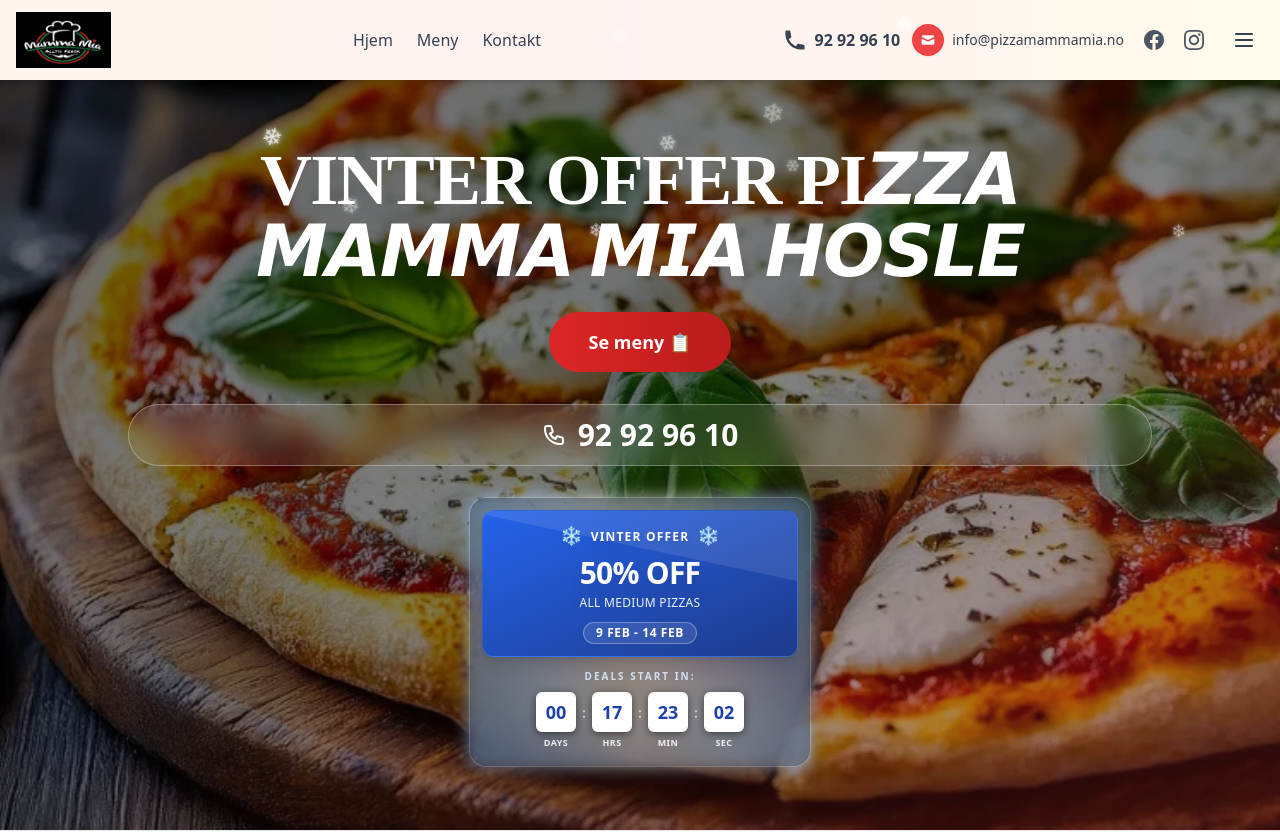
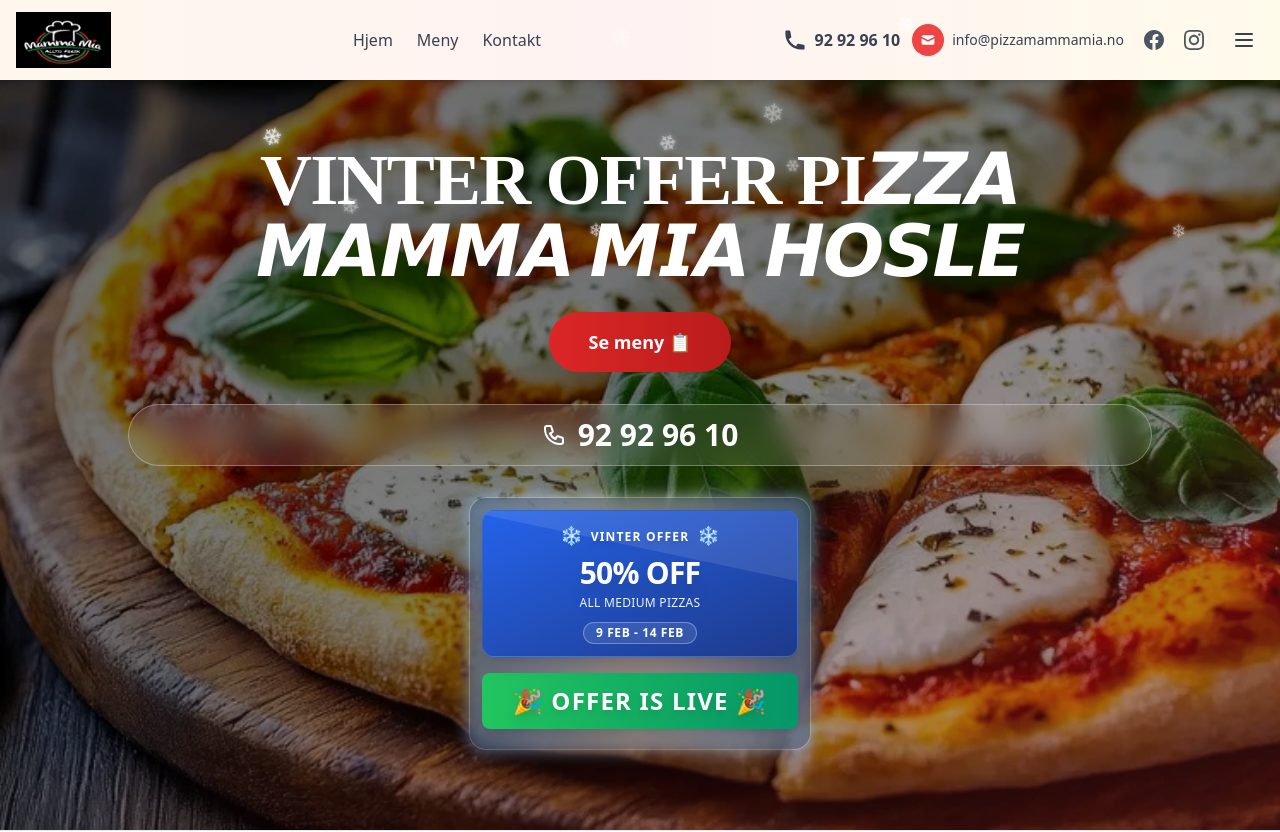
Before and after one commit to iishantsharmaa-bit/pizzafinal, a Next.js app: page / in a window 1280 px wide. Shown: the top 832 px of the page. Built offline with nearby package versions, Linux system fonts and the light colour scheme.

Commit message:
offer is live

```diff
--- a/app/components/OfferCountdown.js
+++ b/app/components/OfferCountdown.js
@@ -3,12 +3,6 @@
 import { useState, useEffect } from 'react';
 
 export default function OfferCountdown() {
-  const [timeLeft, setTimeLeft] = useState({
-    days: 0,
-    hours: 0,
-    minutes: 0,
-    seconds: 0
-  });
   const [status, setStatus] = useState('upcoming'); // upcoming, active, expired
 
   useEffect(() => {
@@ -18,36 +12,23 @@
     const startDate = new Date(currentYear, 1, 9, 0, 0, 0); // Feb 9
     const endDate = new Date(currentYear, 1, 14, 23, 59, 59); // Feb 14
 
-    const timer = setInterval(() => {
+    const checkStatus = () => {
       const now = new Date();
-      let target;
       let newStatus = 'upcoming';
 
       if (now < startDate) {
-        target = startDate;
         newStatus = 'upcoming';
       } else if (now < endDate) {
-        target = endDate;
         newStatus = 'active';
       } else {
-        target = null;
         newStatus = 'expired';
       }
 
       setStatus(newStatus);
+    };
 
-      if (target) {
-        const difference = target - now;
-        const d = Math.floor(difference / (1000 * 60 * 60 * 24));
-        const h = Math.floor((difference / (1000 * 60 * 60)) % 24);
-        const m = Math.floor((difference / 1000 / 60) % 60);
-        const s = Math.floor((difference / 1000) % 60);
-
-        setTimeLeft({ days: d, hours: h, minutes: m, seconds: s });
-      } else {
-        setTimeLeft({ days: 0, hours: 0, minutes: 0, seconds: 0 });
-      }
-    }, 1000);
+    checkStatus();
+    const timer = setInterval(checkStatus, 60000); // Check every minute
 
     return () => clearInterval(timer);
   }, []);
@@ -89,20 +70,12 @@
             </div>
           </div>
 
-          {/* Countdown Section */}
-          <div className="text-center pb-1">
-            <p className="text-blue-100/90 text-[10px] font-bold uppercase tracking-[0.2em] mb-2 text-shadow-sm">
-              {status === 'upcoming' ? 'Deals start in:' : 'Offer expires in:'}
-            </p>
-
-            <div className="flex justify-center items-center gap-1.5 px-2">
-              <CountdownBox value={timeLeft.days} label="DAYS" />
-              <Separator />
-              <CountdownBox value={timeLeft.hours} label="HRS" />
-              <Separator />
-              <CountdownBox value={timeLeft.minutes} label="MIN" />
-              <Separator />
-              <CountdownBox value={timeLeft.seconds} label="SEC" />
+          {/* Offer Live Section */}
+          <div className="text-center pb-2 pt-1">
+            <div className="bg-gradient-to-r from-green-500 to-emerald-600 rounded-lg py-3 px-6 shadow-lg">
+              <p className="text-white text-2xl font-black uppercase tracking-wider drop-shadow-lg">
+                🎉 OFFER IS LIVE 🎉
+              </p>
             </div>
           </div>
         </div>
@@ -110,24 +83,3 @@
     </div>
   );
 }
-
-function CountdownBox({ value, label }) {
-  return (
-    <div className="flex flex-col items-center">
-      <div className="bg-white rounded-md w-10 h-10 flex items-center justify-center shadow-[0_2px_8px_rgba(0,0,0,0.5)] transform transition hover:scale-105 mb-1">
-        <span className="text-lg font-black text-blue-800 leading-none">
-          {String(value).padStart(2, '0')}
-        </span>
-      </div>
-      <span className="text-[9px] text-white/90 font-bold uppercase tracking-wider">
-        {label}
-      </span>
-    </div>
-  );
-}
-
-function Separator() {
-  return (
-    <div className="text-white/60 text-sm font-bold pb-4">:</div>
-  );
-}
```
